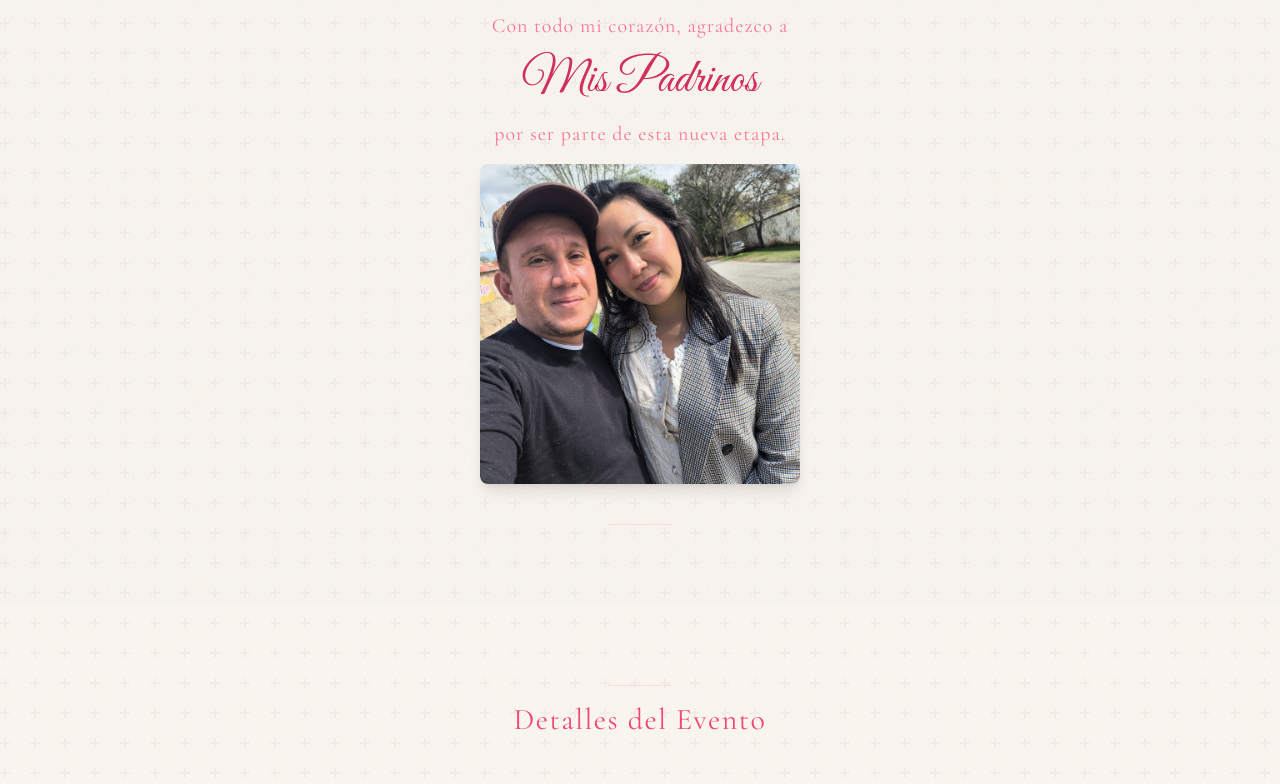
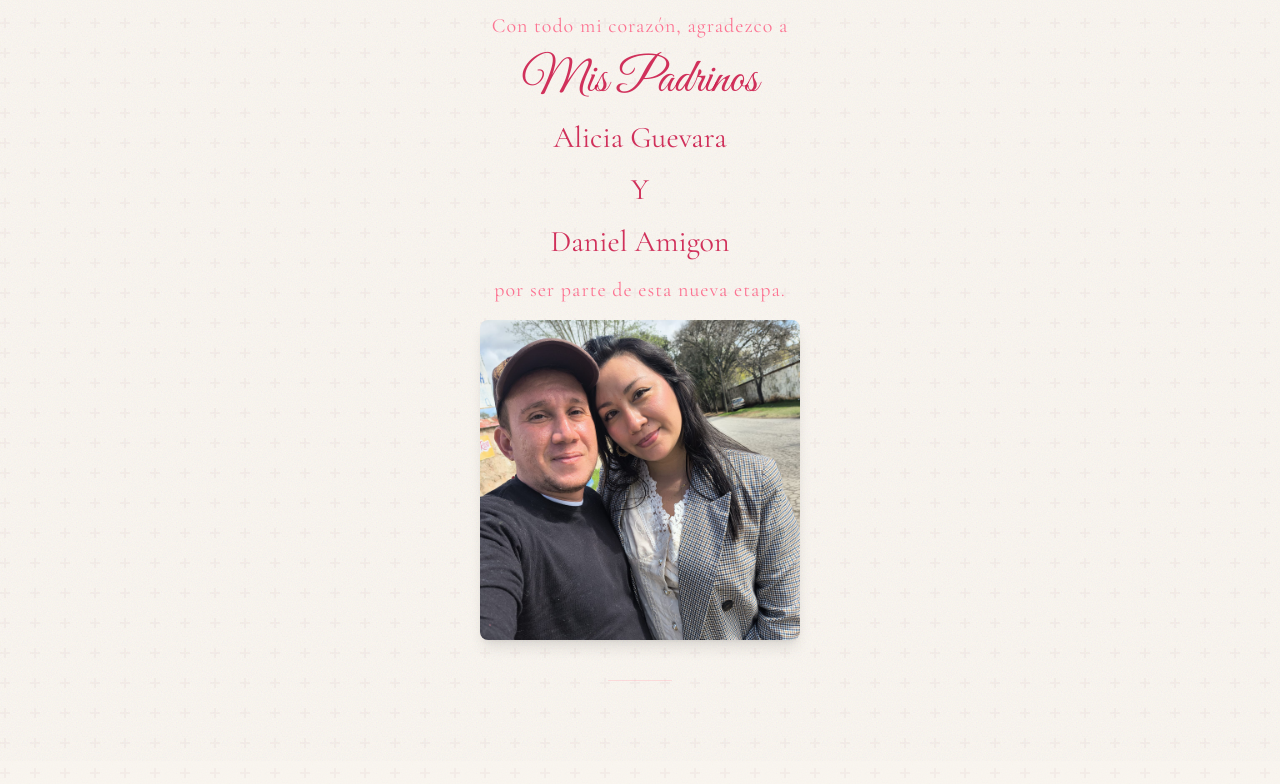
Before and after one commit to AleDonatto/invitation, a Next.js app: page / in a window 1280 px wide. Shown: the part 2982-3766 px from the top of the page. Built offline with nearby package versions, Linux system fonts and the light colour scheme; a web font is replaced by a local one.

Commit message:
[feat] add url location

```diff
--- a/src/app/components/EventDetails.tsx
+++ b/src/app/components/EventDetails.tsx
@@ -14,14 +14,16 @@ export default function EventDetails() {
       date: 'Domingo 28 de junio',
       time: '12:00 p.m',
       location: 'Parroquia de Nuestra Señora de Guadalupe',
-      address: 'Ejido Modelo'
+      address: 'Ejido Modelo',
+      url: 'https://maps.app.goo.gl/JNmPPScBTeoyF4548?g_st=iw'
     },
     reception: {
       title: 'Recepción',
       date: 'Domingo 28 de junio',
       time: '5:00 p.m',
       location: 'Terraza de Chavarro',
-      address: 'Colonia Unidad Deportiva, Tizapán el Alto, Jalisco'
+      address: 'Colonia Unidad Deportiva, Tizapán el Alto, Jalisco',
+      url: 'https://maps.app.goo.gl/HD1ZqcKhdg6xjmd16?g_st=iw'
     }
   }
 
@@ -84,7 +86,8 @@ export default function EventDetails() {
             </div>
 
             <div className="flex justify-center">
-              <button className="group inline-flex items-center gap-2 px-6 py-2 text-rose-400/70 hover:text-rose-600 transition-colors border border-rose-200/30 hover:border-rose-300/50 rounded-full">
+              <button className="group inline-flex items-center gap-2 px-6 py-2 text-rose-400/70 hover:text-rose-600 transition-colors border border-rose-200/30 hover:border-rose-300/50 rounded-full cursor-pointer"
+                onClick={() => window.open(events[activeTab].url, '_blank')}>
                 <MapPin className="w-3.5 h-3.5" />
                 <span className="font-cormorant text-sm tracking-wider">ver ubicación</span>
               </button>
--- a/src/app/components/ParentsSection.tsx
+++ b/src/app/components/ParentsSection.tsx
@@ -38,6 +38,15 @@ export default function ParentsSection() {
           <p className="font-great-vibes text-5xl text-rose-700/80">
             Mis Padrinos
           </p>
+          <p className="font-cormorant text-3xl text-rose-700/80">
+            Alicia Guevara
+          </p>
+          <p className="font-cormorant text-3xl text-rose-700/80">
+            Y
+          </p>
+          <p className="font-cormorant text-3xl text-rose-700/80">
+            Daniel Amigon
+          </p>
           <p className="font-cormorant text-xl text-rose-500/60 tracking-wider">
             por ser parte de esta nueva etapa.
           </p>
--- a/src/app/page.tsx
+++ b/src/app/page.tsx
@@ -96,7 +96,7 @@ export default function Home() {
       {/* <MessageSection /> */}
       <ParentsSection />
       <EventDetails />
-      <ConfirmationForm />
+      {/* <ConfirmationForm /> */}
       <Footer />
     </main>
   );
```
